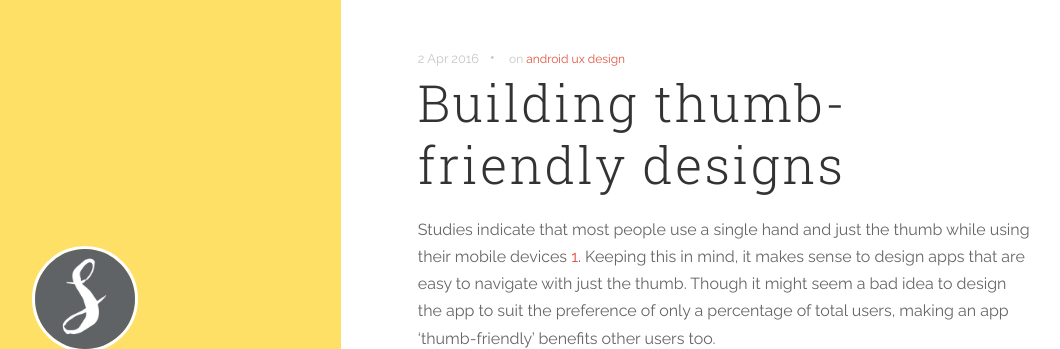
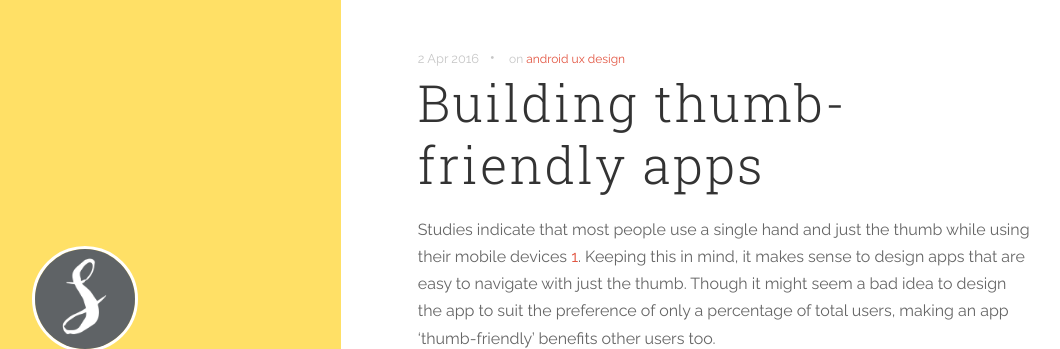
Before and after one commit to SriramBms/SriramBms.github.io, a Jekyll site: the page built from _posts/2016-04-02-thumb-friendly-design.md, in a window 1280 px wide and 900 px high, cut to the strip 0-349 px from the top of the window. Shown: the whole strip, without its empty margins (171-1231 px from the left). Built offline with Jekyll 4.4.1, drawn with Linux system fonts in a browser that asks for light colours; nearby versions of some CDN libraries; some of the changed lines change nothing that is shown.

Commit message:
more typo corrections+bottom action bar image change

```diff
--- a/_posts/2016-04-02-thumb-friendly-design.md
+++ b/_posts/2016-04-02-thumb-friendly-design.md
@@ -1,6 +1,6 @@
 ---
 layout:     post
-title:      "Building thumb-friendly designs"
+title:      "Building thumb-friendly apps"
 subtitle:   ""
 date:       2016-04-02 15:03:03
 author:     "Sriram"
@@ -28,9 +28,9 @@
 
 Contextual menu items can be displayed in the bottom action bar instead of the top one making it more accessible.
 
-![Bottom action bar](http://developer.android.com/design/media/action_bar_cab.png "Bottom action bar")
+![Bottom action bar](https://material-design.storage.googleapis.com/publish/material_v_4/material_ext_publish/0B3321sZLoP_HZjN1eld5MjRXb2s/components_bottomnavigation_usage1.png" Bottom action bar")
 
-*[Figure: top action bar and bottom action bar](http://developer.android.com/design/patterns/actionbar.html)*
+*[Figure: top action bar and bottom action bar](https://www.google.com/design/spec/components/bottom-navigation.html#bottom-navigation-usage)*
 
 I'll be adding more to this list as I think of them. Feel free to share your thoughts.
 
```
